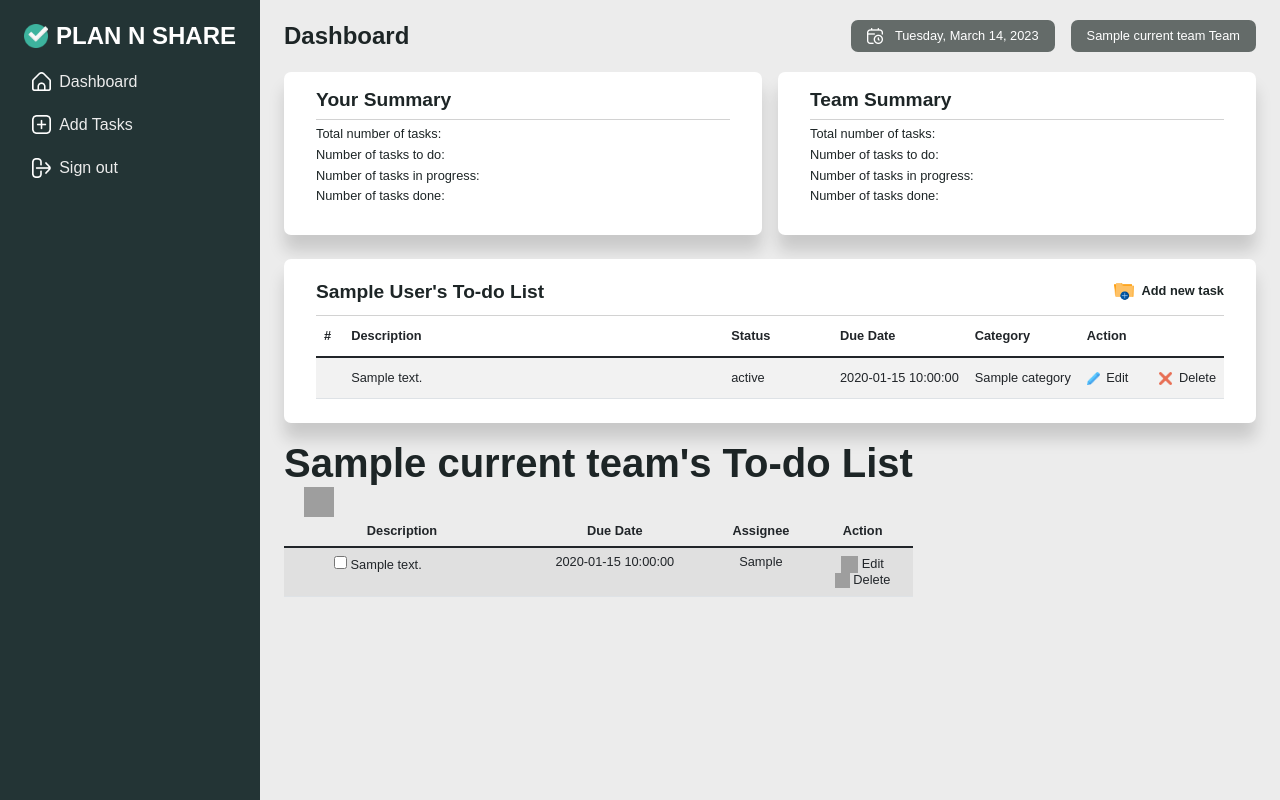
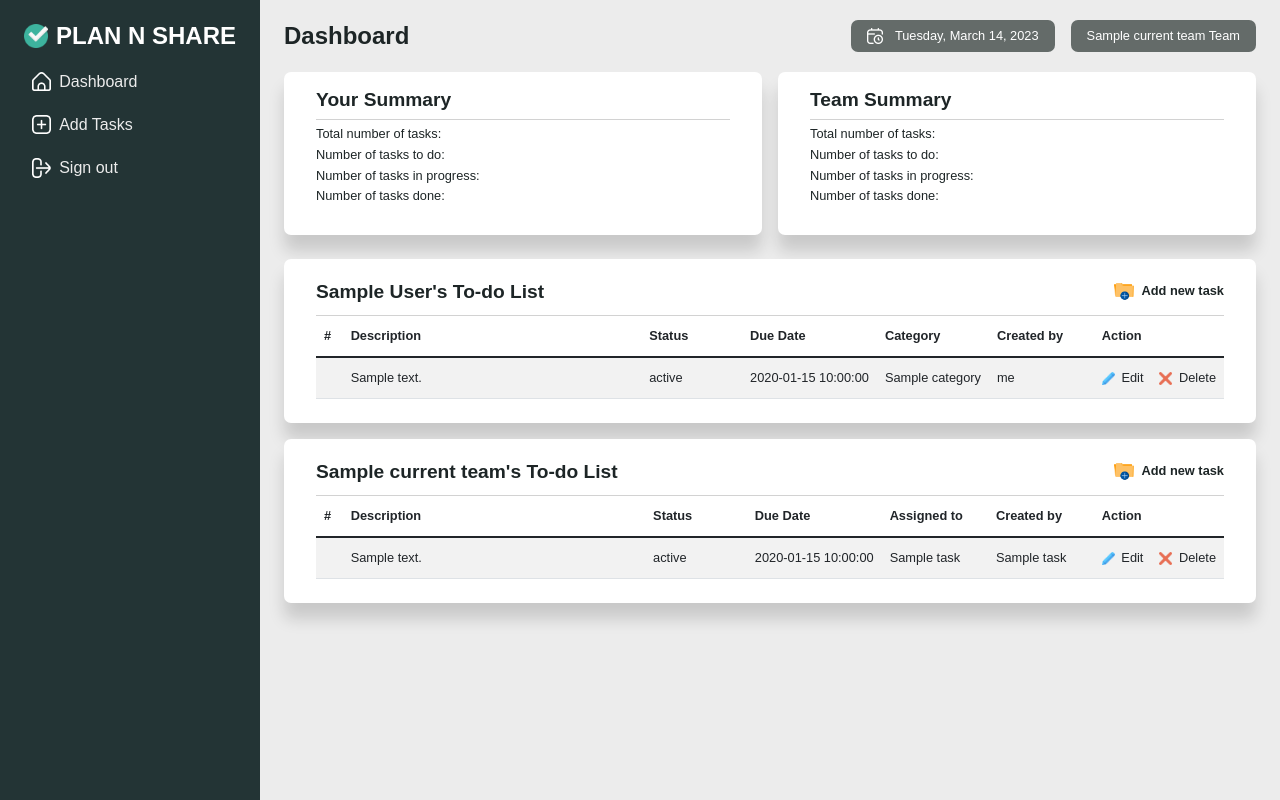
Before and after one commit to clairehwcho/plan-n-share, a Flask app: template flask_app/templates/dashboard.html in a window 1280 px wide. Run offline with Flask 2, Linux system fonts and the light colour scheme; the visitor is signed in with stand-in values (Sample User, id 1); the template is opened without the code that fills it: most values are stand-ins (such as "Sample title", 1, 10 or a date in 2020); grey boxes are pictures that could not be loaded.

Commit message:
complete user and team to do lists

```diff
--- a/flask_app/static/css/style.css
+++ b/flask_app/static/css/style.css
@@ -605,17 +605,15 @@ p {
     }
 
     #list-table-th-2 {
-        width: 42%;
+        width: 37%;
     }
 
     #list-table-th-3,
     #list-table-th-4,
-    #list-table-th-5 {
+    #list-table-th-5,
+    #list-table-th-6,
+    #list-table-th-7 {
         width: 12%;
-    }
-
-    #list-table-th-6 {
-        width: 16%;
     }
 
     .list-table th,
@@ -657,6 +655,10 @@ p {
         width: 25%;
     }
 
+    .main-nav .logo {
+        justify-content: flex-start;
+    }
+
     .main-nav-ul {
         flex-direction: column;
         justify-content: flex-start;
--- a/flask_app/templates/dashboard.html
+++ b/flask_app/templates/dashboard.html
@@ -64,6 +64,7 @@
                     </div>
                 </div>
             </div>
+
             <div class="main-content-row">
                 <div class="wrapper card-wrapper">
                     <div class="card-column" id="dashboard-user-summary-card-column">
@@ -121,17 +122,25 @@
                                         <th id="list-table-th-3">Status</th>
                                         <th id="list-table-th-4">Due Date</th>
                                         <th id="list-table-th-5">Category</th>
-                                        <th id="list-table-th-6">Action</th>
+                                        <th id="list-table-th-6">Created by</th>
+                                        <th id="list-table-th-7">Action</th>
                                     </tr>
                                 </thead>
                                 <tbody class="table-group-divider">
-                                    {% for task in all_tasks %}
+                                    {% for task in all_user_tasks %}
                                     <tr>
                                         <td><span class="table-row-id"></span></td>
                                         <td>{{ task.description }}</td>
                                         <td><span class="status-icon"></span>{{ task.status }}</td>
                                         <td><span class="overdue">{{ task.due_date }}</span></td>
                                         <td>{{ task.category }}</td>
+                                        <td>
+                                            {% if session['user_id'] == task.user_id: %}
+                                            me
+                                            {% else %}
+                                            {{ task.creator_first_name }}
+                                            {% endif %}
+                                        </td>
                                         <td>
                                             <div class="action-button-container">
                                                 <div class="action-button dashboard-edit-button">
@@ -142,7 +151,8 @@
                                                     </a>
                                                 </div>
                                                 <div class="action-button dashboard-delete-button">
-                                                    <a href="/tasks/{{task.id}}/delete" onclick="return confirm_delete()">
+                                                    <a href="/tasks/{{task.id}}/delete"
+                                                        onclick="return confirm_delete()">
                                                         <img src="{{ url_for('static', filename='images/icons/dashboard-delete-icon.png') }}"
                                                             alt="delete">
                                                         Delete
@@ -160,49 +170,61 @@
             </div>
 
             <div class="main-content-row">
-                <div class="public_list">
-                    <div class="list_row1">
-                        <div class="list_row1_innerbox">
-                            <h4>{{ current_team.name }}'s To-do List</h4>
-                            <a href="/tasks/new"><img
-                                    src="{{ url_for('static', filename='images/dashboard/icon_add.png') }}"
-                                    alt="add_task" style="width:30px;height:30px;margin-left:20px;">
+                <div class="card dashboard-card" id="public-list-card">
+                    <div class="card-header">
+                        <h6>{{current_team.name}}'s To-do List</h6>
+                        <a href="/tasks/new">
+                            <div class="add-task-container">
+                                <img src="{{ url_for('static', filename='images/icons/dashboard-add-icon.png') }}"
+                                    alt="add_task">
+                                <p>Add new task</p>
+                            </div>
+                        </a>
+                    </div>
+                    <div class="card-body">
+                        <div class="dashboard-table-container">
+                            <table class="table table-striped table-hover list-table" id="user-list-table">
+                                <thead>
+                                    <tr>
+                                        <th id="list-table-th-1">#</th>
+                                        <th id="list-table-th-2">Description</th>
+                                        <th id="list-table-th-3">Status</th>
+                                        <th id="list-table-th-4">Due Date</th>
+                                        <th id="list-table-th-5">Assigned to</th>
+                                        <th id="list-table-th-6">Created by</th>
+                                        <th id="list-table-th-7">Action</th>
+                                    </tr>
+                                </thead>
+                                <tbody class="table-group-divider">
+                                    {% for task in all_team_tasks %}
+                                    <tr>
+                                        <td><span class="table-row-id"></span></td>
+                                        <td>{{ task.description }}</td>
+                                        <td><span class="status-icon"></span>{{ task.status }}</td>
+                                        <td><span class="overdue">{{ task.due_date }}</span></td>
+                                        <td>{{ task.assignee_first_name }}</td>
+                                        <td>{{ task.creator_first_name }}</td>
+                                        <td>
+                                            {% if session['user_id'] == task.user_id: %}
+                                            <div class="action-button-container">
+                                                <div class="action-button dashboard-edit-button">
+                                                    <a href="/tasks/{{task.id}}/edit">
+                                                        <img src="{{ url_for('static', filename='images/icons/dashboard-edit-icon.png') }}"
+                                                            alt="edit">
+                                                        Edit
+                                                    </a>
+                                                </div>
+                                                <div class="action-button dashboard-delete-button">
+                                                    <a href="/tasks/{{task.id}}/delete"
+                                                        onclick="return confirm_delete()">
+                                                        <img src="{{ url_for('static', filename='images/icons/dashboard-delete-icon.png') }}"
+                                                            alt="delete">
+                                                        Delete
                                                     </a>
                                                 </div>
                                             </div>
-                    <div class="list_row2">
-                        <table class="table table-striped table-hover" id="dashboard_list_public">
-                            <thead>
-                                <tr style="text-align:center">
-                                    <th id="list_th1">Description</th>
-                                    <th id="list_th2">Due Date</th>
-                                    <th id="list_th3">Assignee</th>
-                                    <th id="list_th4">Action</th>
-                                </tr>
-                            </thead>
-                            <tbody class="table-group-divider">
-                                {% for task in all_public_tasks %}
-                                <tr style="text-align: center;">
-                                    <td style="text-align:left;padding-left:50px;padding-right:30px;">
-                                        <input class="strikethrough" type="checkbox">
-                                        <span class="strikeThis">{{ task.description }}</span>
-                                    <td>{{ task.due }}</td>
-                                    <td>{{ task.first_name }}</td>
-                                    <td class="action_column">
-                                        {% if session['user_id'] == task.user_id: %}
-                                        <div class="action_btn">
-                                            <a href="/tasks/edit/{{task.id}}">
-                                                <img src="{{ url_for('static', filename='images/dashboard/icon_edit.png') }}"
-                                                    alt="icon" style="width:17px;height:17px;">
-                                                Edit
-                                            </a>
-                                        </div>
-                                        <div class="action_btn">
-                                            <a href="/tasks/{{task.id}}/delete" onclick="return confirm_delete()">
-                                                <img src="{{ url_for('static', filename='images/dashboard/icon_delete.png') }}"
-                                                    alt="icon" style="width:15px;height:15px;">
-                                                Delete</a>
-                                        </div>
+                                            {% else %}
+                                            N/A
                                             {% endif %}
                                         </td>
                                     </tr>
@@ -213,10 +235,6 @@
                     </div>
                 </div>
             </div>
-            </div>
-            </div>
-
-
         </main>
     </section>
 
```
Also changed, not shown: flask_app/controllers/controller_routes.py (+11 -5 lines), flask_app/models/model_task.py (+16 -9 lines). Lines whose indentation alone changed are shown as unchanged.
